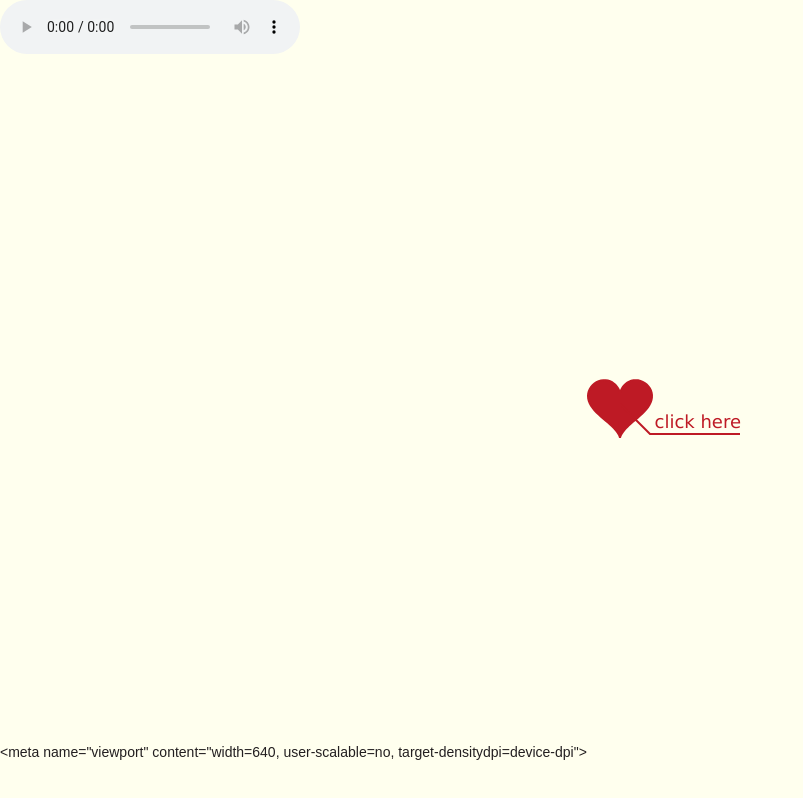
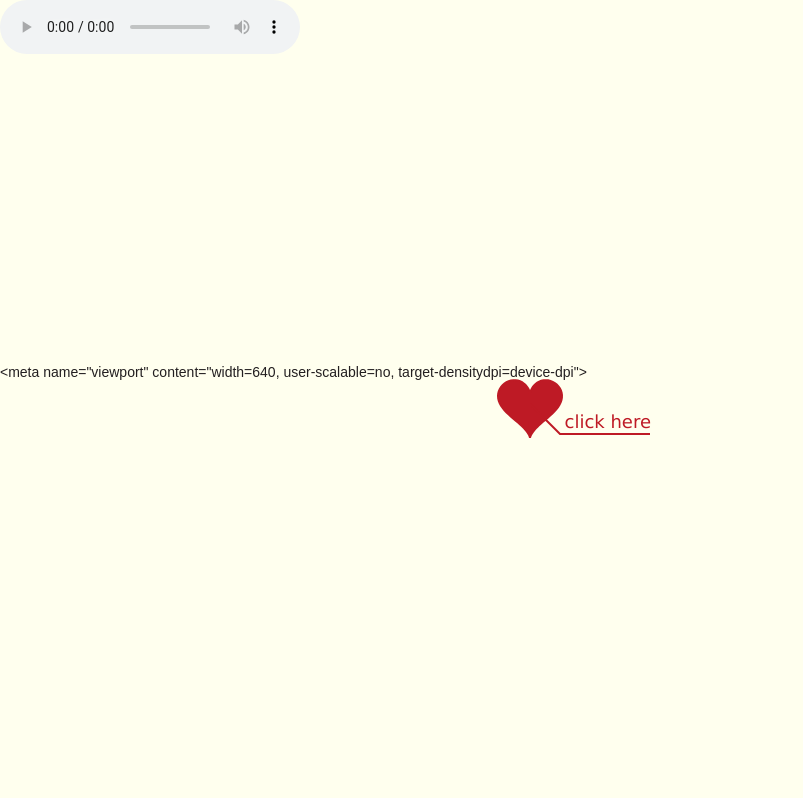
Before and after one commit to jiabingningmengshui/love-master, a plain HTML site: page index.html in a window 1280 px wide. Shown: the whole page, without its empty margins (0-803 px from the left). Drawn offline with Linux system fonts and the light colour scheme.

Commit message:
Add files via upload

```diff
--- a/index.html
+++ b/index.html
@@ -12,6 +12,15 @@
     <link rel="shortcut icon" href="love.ico" type="image/x-icon"/>
     <link rel="apple-touch-icon" sizes="128x128" href="love.ico" type="image/png"/>
     <link type="text/css" rel="stylesheet" href="css/default.css">
+    <style>
+    div{
+        min-width:320px;
+        max-width:760px;
+        height:300px;
+<!--        border:1px solid blue;-->
+
+    }
+    </style>
 </head>
 <body>
 <!--<audio autoplay="autopaly">-->
@@ -251,7 +260,6 @@
                 document.write('&lt;meta name="viewport" content="width=640, target-densitydpi=device-dpi">');
             }
         } else {document.write('&lt;meta name="viewport" content="width=640, user-scalable=no, target-densitydpi=device-dpi">');}
-
 </script>
 
 
```
